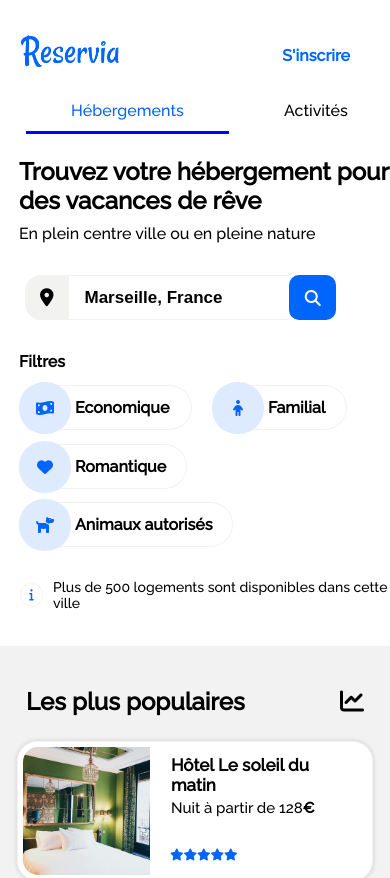
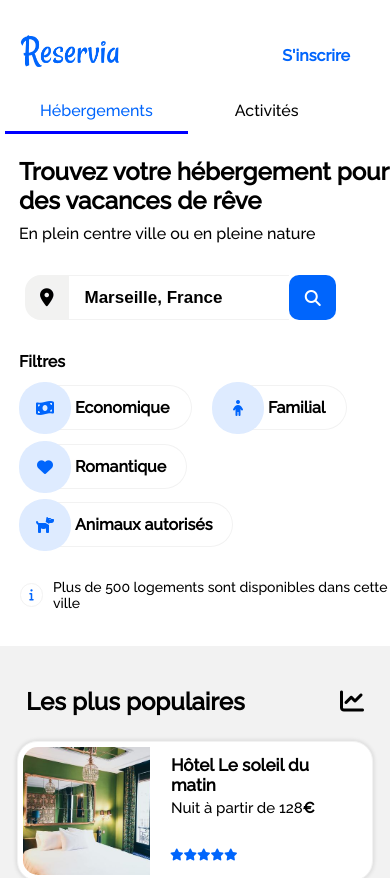
Before and after one commit to Thomas-Defrance/DefranceThomas_2_09072021, a plain HTML site: page index.html in a window 390 px wide. Shown: the top 878 px of the page. Drawn offline with Linux system fonts and the light colour scheme.

Commit message:
reglage smartphone terminer

```diff
--- a/style.css
+++ b/style.css
@@ -966,15 +966,11 @@ margin-top: 0px;
   margin: 0 0 25px 15px;
 
 }
-.flexAround {
-  justify-content: space-evenly;
-}
 .bordernav {
-  padding: 45px;
   border-bottom: 3px solid blue;
   border-top: none;
-  padding-bottom: 11px;
   margin-left: 0px;
+  padding: 0 35px 11px 35px;
 }
 .pos-responsive{
   position: absolute;
@@ -987,7 +983,7 @@ margin-top: 0px;
 .pos-txt {
   text-decoration: none;
   color: #0065FC;
-  margin-right: 34px;
+  margin-right: 47px;
   margin-left: 0px;
 }
 .decorationNone {
```
